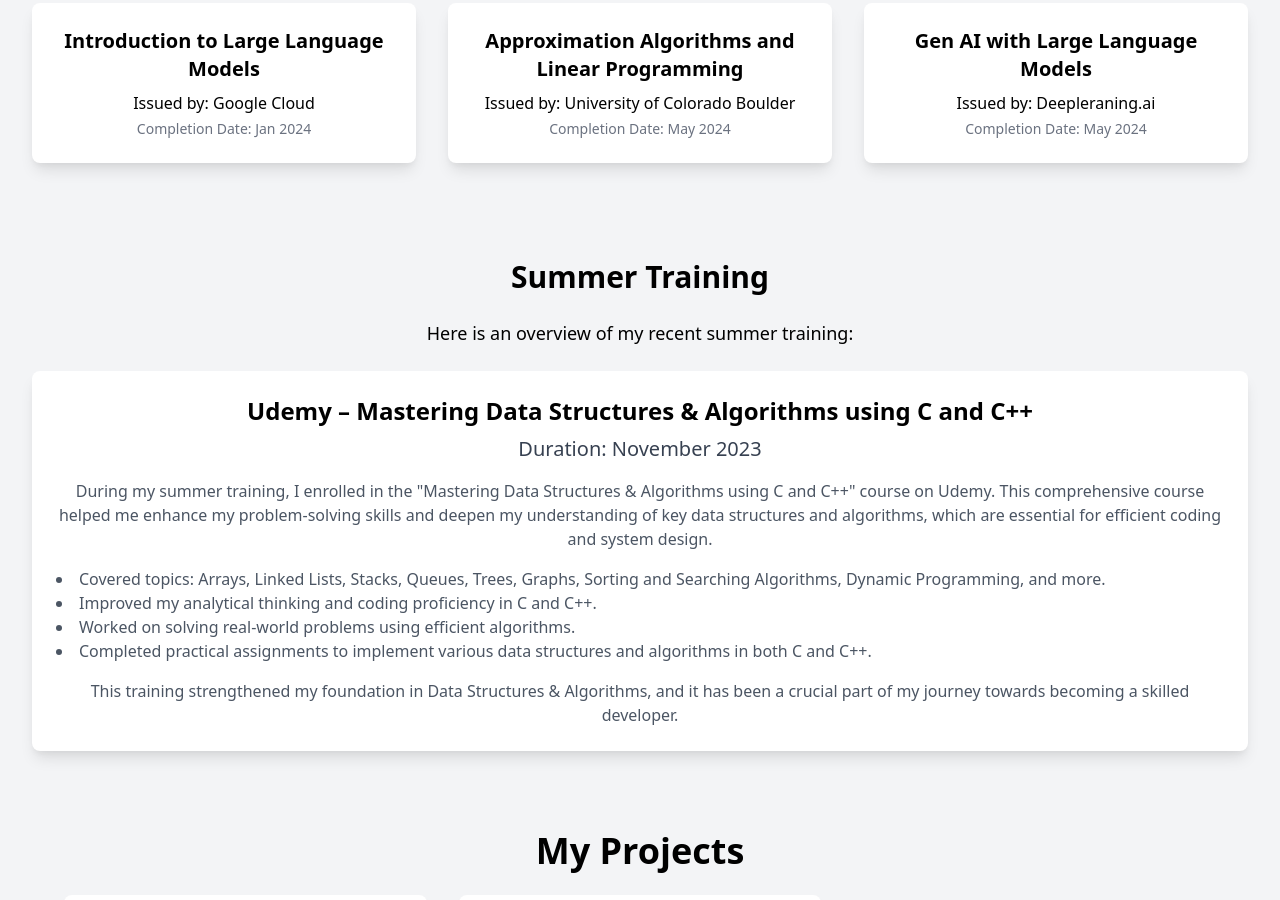
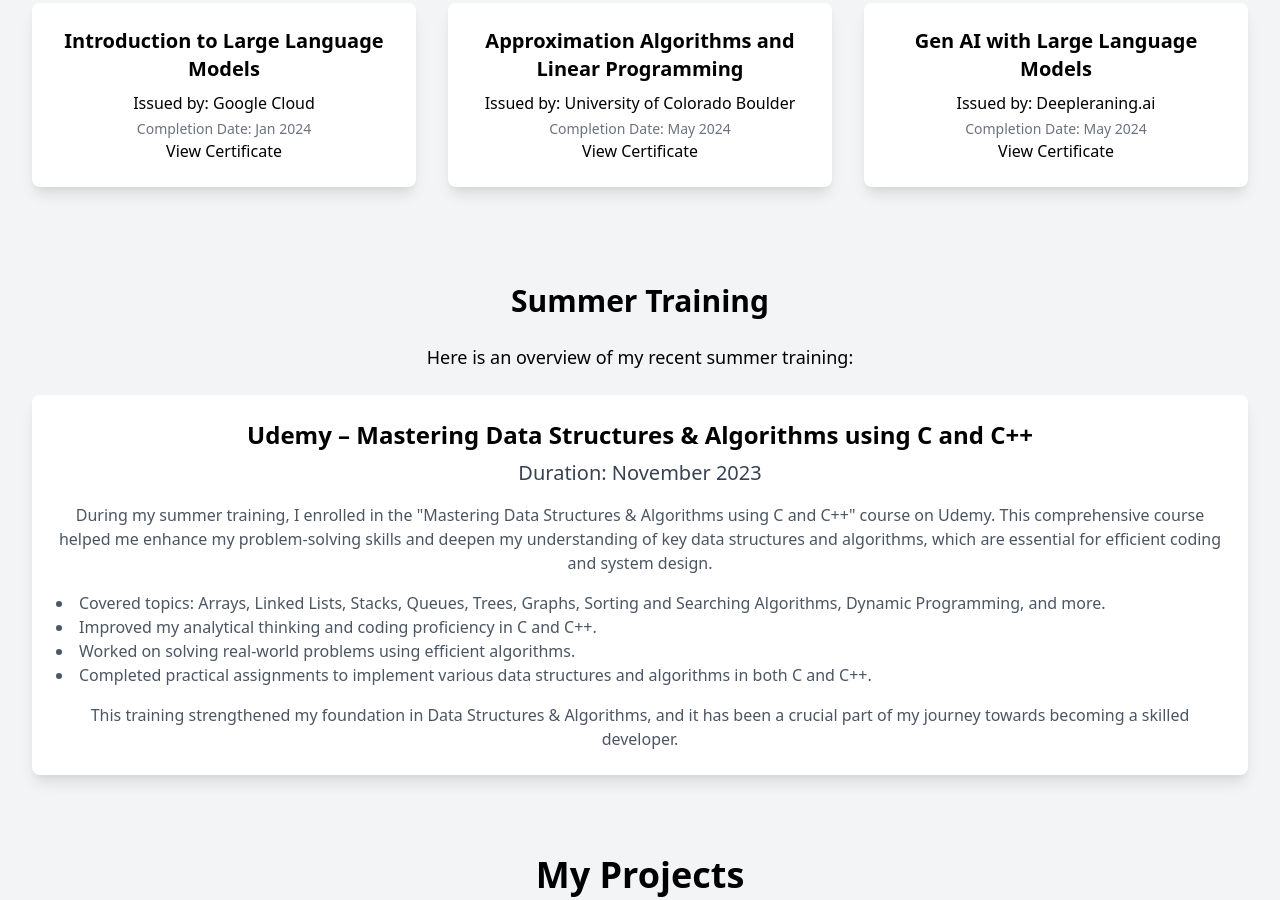
Before and after one commit to Hemanthreddy01/demo., a website: page index.html in a window 1280 px wide. Shown: the part 929-1829 px from the top of the page. Drawn offline with nearby package versions, Linux system fonts and the light colour scheme.

Commit message:
Update index.html

```diff
--- a/index.html
+++ b/index.html
@@ -92,18 +92,45 @@
             <h3 class="text-xl font-semibold">Introduction to Large Language Models</h3>
             <p class="mt-2">Issued by: Google Cloud</p>
             <p class="mt-1 text-sm text-gray-500">Completion Date: Jan 2024</p>
+            <a
+  href="/certificates/DSA_Certificate.pdf"
+  target="_blank"
+  rel="noopener noreferrer"
+  className="text-blue-600 underline"
+>
+  View Certificate
+</a>
+
           </div>
           <!-- Certification 2 -->
           <div class="bg-white p-6 rounded-lg shadow-lg">
             <h3 class="text-xl font-semibold">Approximation Algorithms and Linear Programming</h3>
             <p class="mt-2">Issued by: University of Colorado Boulder</p>
             <p class="mt-1 text-sm text-gray-500">Completion Date: May 2024</p>
+            <a
+  href="/certificates/DSA_Certificate.pdf"
+  target="_blank"
+  rel="noopener noreferrer"
+  className="text-blue-600 underline"
+>
+  View Certificate
+</a>
+
           </div>
           <!-- Certification 3 -->
           <div class="bg-white p-6 rounded-lg shadow-lg">
             <h3 class="text-xl font-semibold">Gen AI with Large Language Models</h3>
             <p class="mt-2">Issued by: Deepleraning.ai</p>
             <p class="mt-1 text-sm text-gray-500">Completion Date: May 2024</p>
+            <a
+  href="/certificates/DSA_Certificate.pdf"
+  target="_blank"
+  rel="noopener noreferrer"
+  className="text-blue-600 underline"
+>
+  View Certificate
+</a>
+
           </div>
         </div>
       </div>
```
